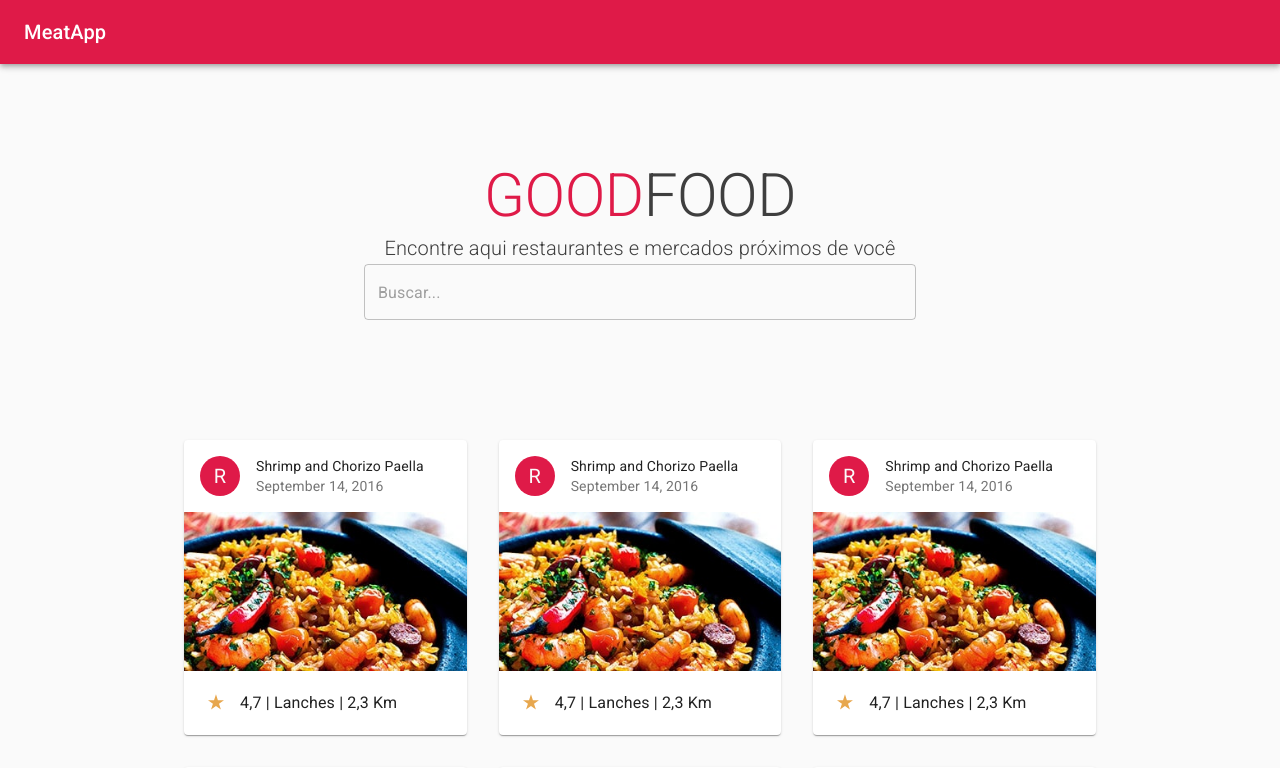
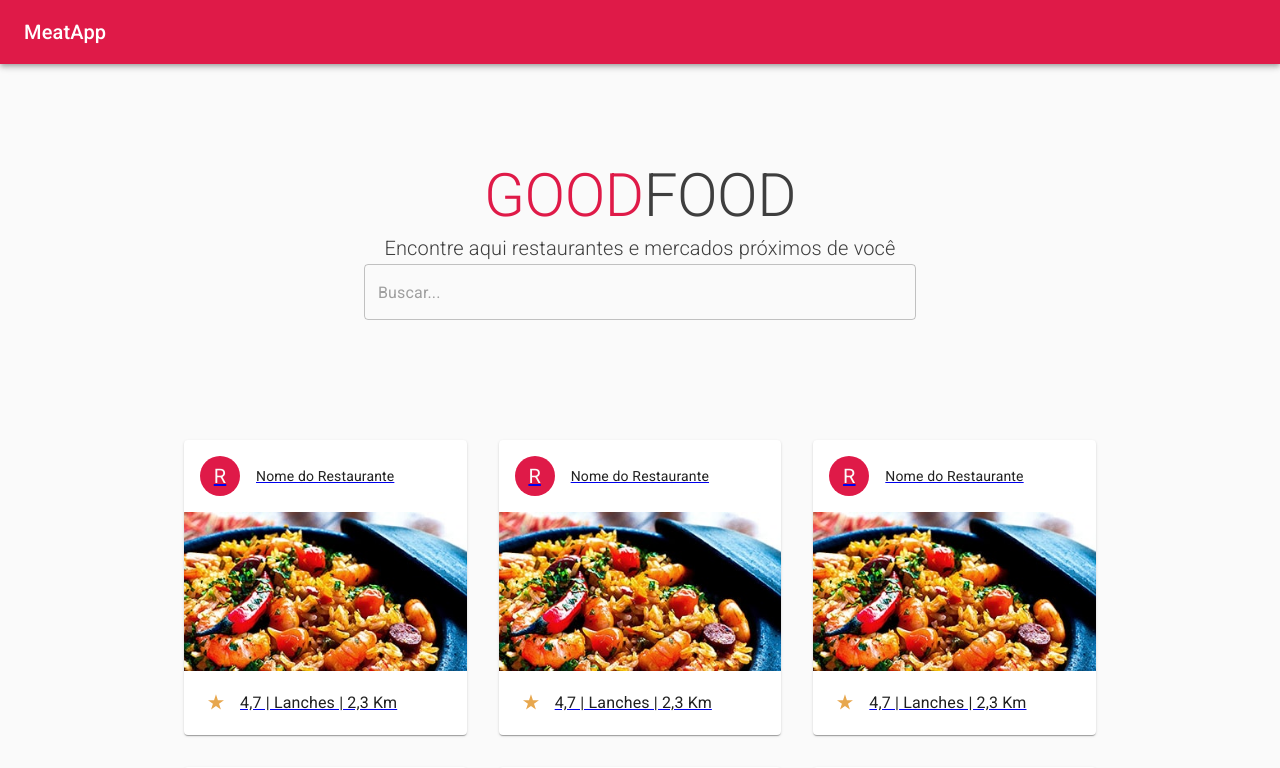
Before and after one commit to CelsoTaliatelli/react-meat-app, a React (Create React App) app in the folder frontend-app/: page / in a window 1280 px wide. Shown: the top 768 px of the page. Built offline with nearby package versions, Linux system fonts and the light colour scheme.

Commit message:
Definindo rotas simples

```diff
--- /dev/null
+++ b/frontend-app/src/components/Home.js
@@ -0,0 +1,18 @@
+import { Container, Grid } from "@material-ui/core";
+import Brand from "./Brand";
+import RestaurantList from "./RestaurantList";
+import Search from "./Search";
+
+export default function Home() {
+    return (
+        <div>
+        <Container maxWidth="sm">
+            <Brand />
+            <Grid container justify="center">
+            <Search />
+            </Grid>
+        </Container>
+        <RestaurantList />
+      </div>
+    );
+}
--- a/frontend-app/src/components/Restaurant.js
+++ b/frontend-app/src/components/Restaurant.js
@@ -43,8 +43,7 @@ export default function Restaurant() {
             R
           </Avatar>
         }
-        title="Shrimp and Chorizo Paella"
-        subheader="September 14, 2016"
+        title="Nome do Restaurante"
       />
       <CardMedia
         className={classes.media}
--- a/frontend-app/src/components/RestaurantBanner.js
+++ b/frontend-app/src/components/RestaurantBanner.js
@@ -2,6 +2,9 @@ import { Container, Grid, Paper, Typography } from "@material-ui/core";
 import { makeStyles } from '@material-ui/core/styles'
 
 const useStyles = makeStyles((theme) => ({
+    top: {
+        marginTop: '4rem'
+    },
     bannerImg: {
         position: 'relative',
         backgroundColor: theme.palette.grey[800],
@@ -33,7 +36,7 @@ const useStyles = makeStyles((theme) => ({
 export default function Banner() {
     const classes = useStyles();
     return (
-        <Container maxWidth="lg">
+        <Container maxWidth="lg" className={classes.top}>
             <Paper className={classes.bannerImg} style={{ backgroundImage: 'url(banner.jpg)' }}>
                 {<img style={{ display: 'none' }} src='banner.jpg' alt='banner' />}
                 <div className={classes.overlay} />
--- a/frontend-app/src/components/RestaurantList.js
+++ b/frontend-app/src/components/RestaurantList.js
@@ -1,5 +1,11 @@
 import { Container, Grid, makeStyles } from "@material-ui/core";
 import Restaurant from "./Restaurant";
+import {
+    BrowserRouter as Router,
+    Switch,
+    Route,
+    Link
+  } from "react-router-dom";
 
 const useStyles = makeStyles((theme) =>({
     cardGrid:{
@@ -12,6 +18,7 @@ export default function RestaurantList() {
     const classes = useStyles();
     const restaurants = [1,2,3,4,5,6];
     return (
+        <Link to="/restaurant">
         <Container className={classes.cardGrid} maxWidth="md">
             <Grid container spacing={4}>
                 {restaurants.map((r) => (
@@ -21,5 +28,6 @@ export default function RestaurantList() {
                 ))}
             </Grid>
         </Container>
+        </Link>
     );
 }
--- /dev/null
+++ b/frontend-app/src/components/RestaurantPage.js
@@ -0,0 +1,12 @@
+import Banner from "./RestaurantBanner";
+import RestaurantMenu from "./RestaurantMenu";
+
+export default function RestaurantPage() {
+    return(
+        <div>
+            <Banner />
+            <RestaurantMenu />
+        </div>
+
+    );
+}
--- a/frontend-app/src/index.js
+++ b/frontend-app/src/index.js
@@ -3,27 +3,29 @@ import ReactDOM from 'react-dom';
 import './index.css';
 import reportWebVitals from './reportWebVitals';
 import Header from './components/Header';
-import { Container, CssBaseline, Grid, makeStyles } from '@material-ui/core';
-import Brand from './components/Brand';
-import Search from './components/Search';
-import Restaurant from './components/Restaurant';
-import RestaurantList from './components/RestaurantList';
+import { CssBaseline } from '@material-ui/core';
+import Home from './components/Home';
+
+import {
+  BrowserRouter as Router,
+  Switch,
+  Route,
+  Link,
+  BrowserRouter
+} from "react-router-dom";
+import RestaurantPage from './components/RestaurantPage';
 
 
 ReactDOM.render(
   <React.StrictMode>
     <CssBaseline />
     <Header />
-    <main>
-      <Container maxWidth="sm">
-        <Brand />
-        <Grid container justify="center">
-          <Search />
-        </Grid>
-      </Container>
-      <RestaurantList />
-
-    </main>
+    <BrowserRouter>
+      <Switch>
+        <Route path="/" exact={true} component={Home} />
+        <Route path="/restaurant" component={RestaurantPage}/>
+      </Switch>
+    </BrowserRouter>
   </React.StrictMode>,
   document.getElementById('root')
 );
```
